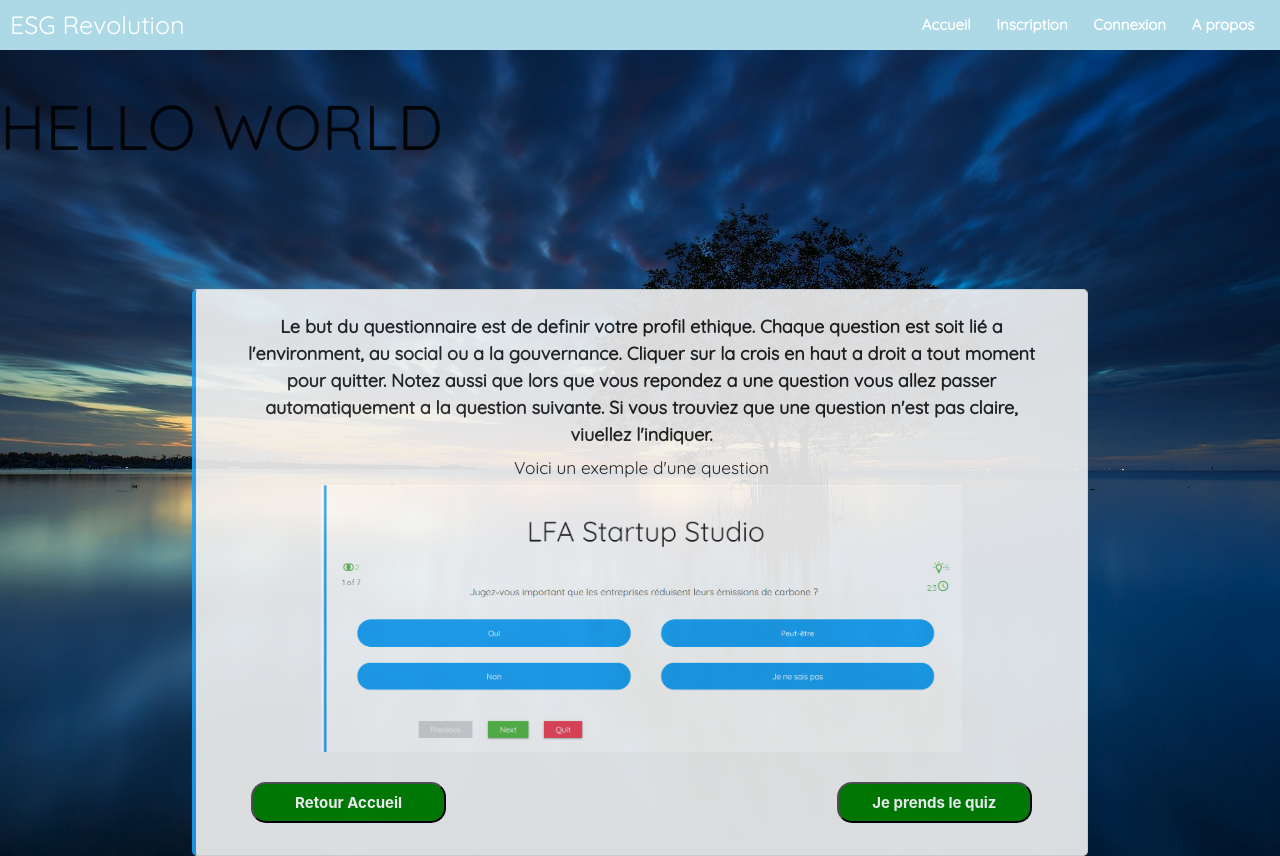
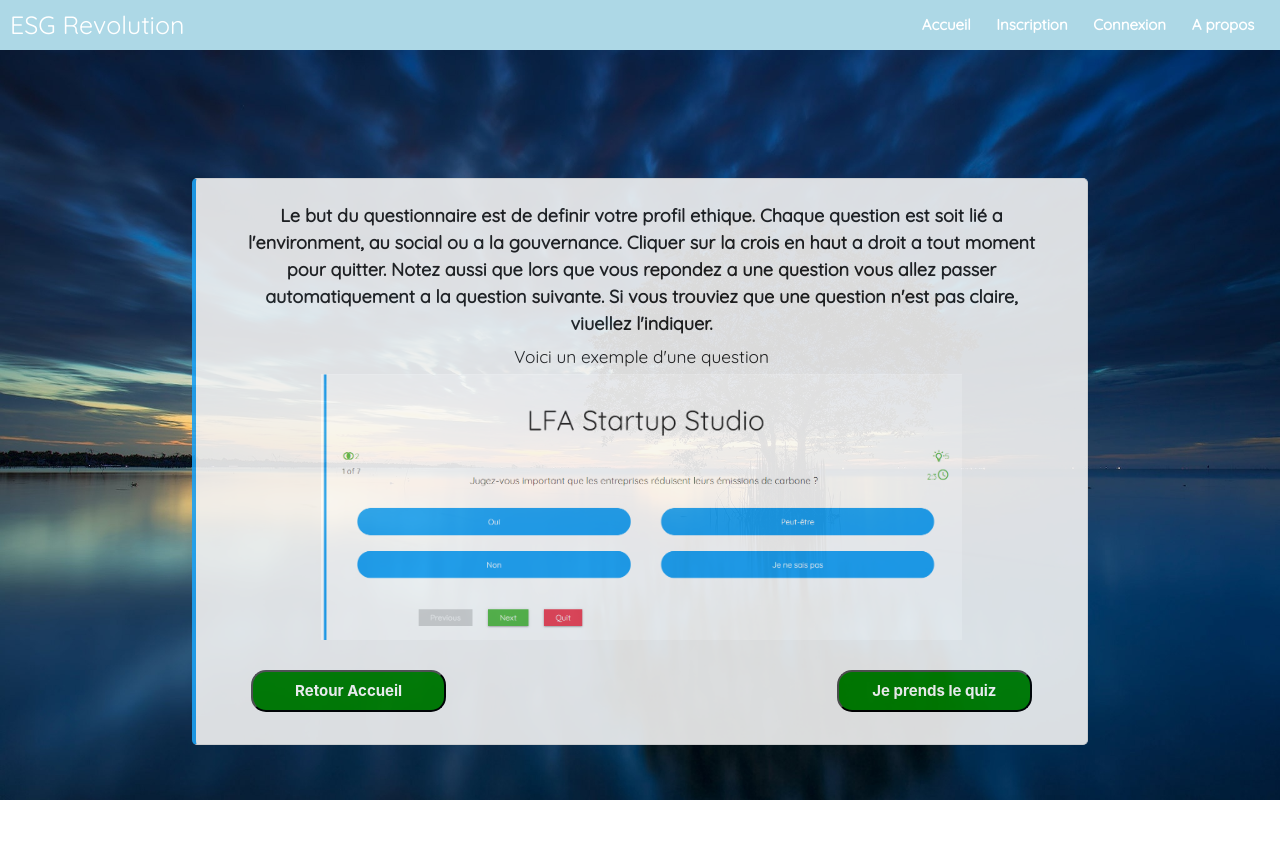
Before and after one commit to reubenCOclock/esg_front_version1, a React (Create React App) app in the folder src/: page /play/instructions in a window 1280 px wide. After the commit the page ends 800 px from the top, so only its background shows below. Built offline with nearby package versions, Linux system fonts and the light colour scheme; the HTML template or start-up script is replaced by a standard one.

Commit message:
change links

```diff
--- a/src/components/quiz/Header.js
+++ b/src/components/quiz/Header.js
@@ -119,7 +119,7 @@ const Header = () => {
                           </Link>
                         </li>
                         <li>
-                          <Link class="link" to="/play/instructions">
+                          <Link class="link" to="/registerEmail">
                             Je Teste Mon Profil
                           </Link>
                         </li>
--- a/src/components/quiz/QuizInstructions.js
+++ b/src/components/quiz/QuizInstructions.js
@@ -13,7 +13,7 @@ const QuizInstructions = () => (
     <Helmet>
       <title>Quiz Instructions - Quiz App</title>
     </Helmet>
-    <h1> HELLO WORLD</h1>
+
     <div className="instructions container">
       {/*
       <ul className="browser-default" id="main-list">
```
